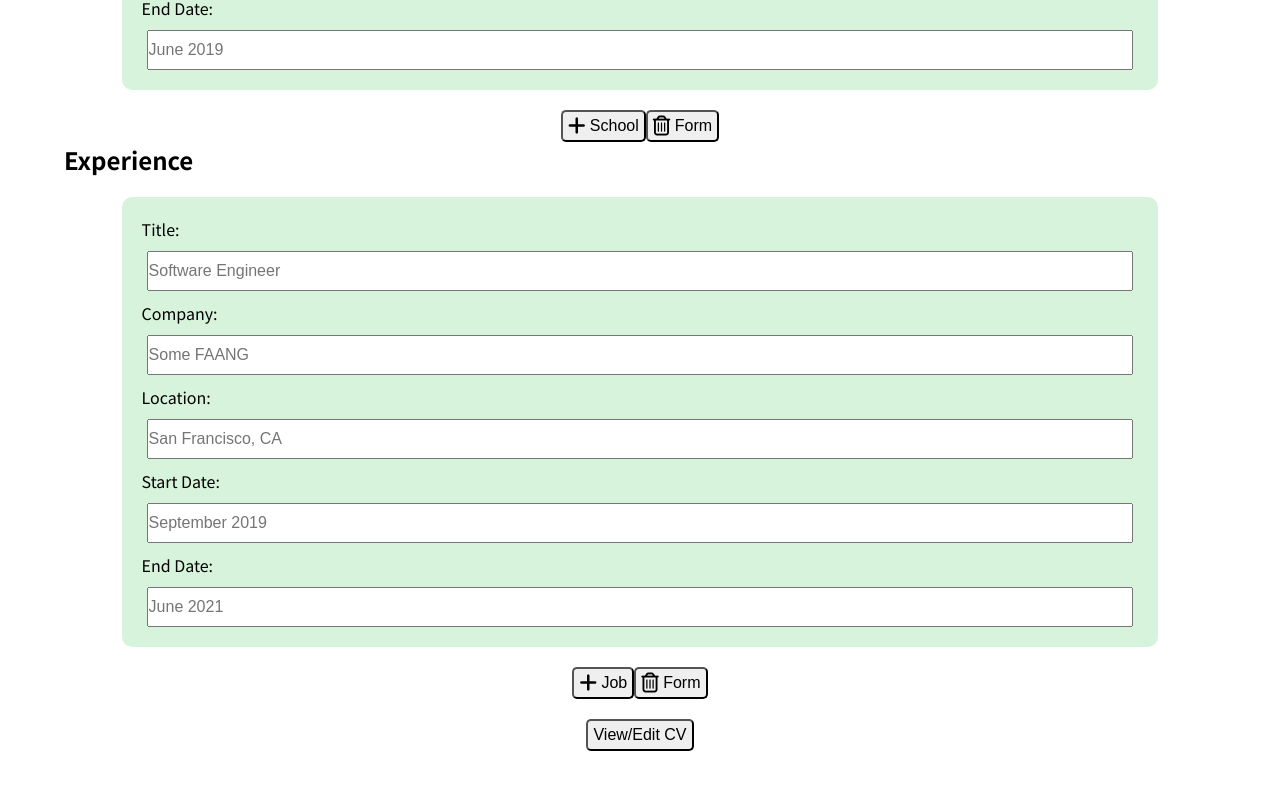
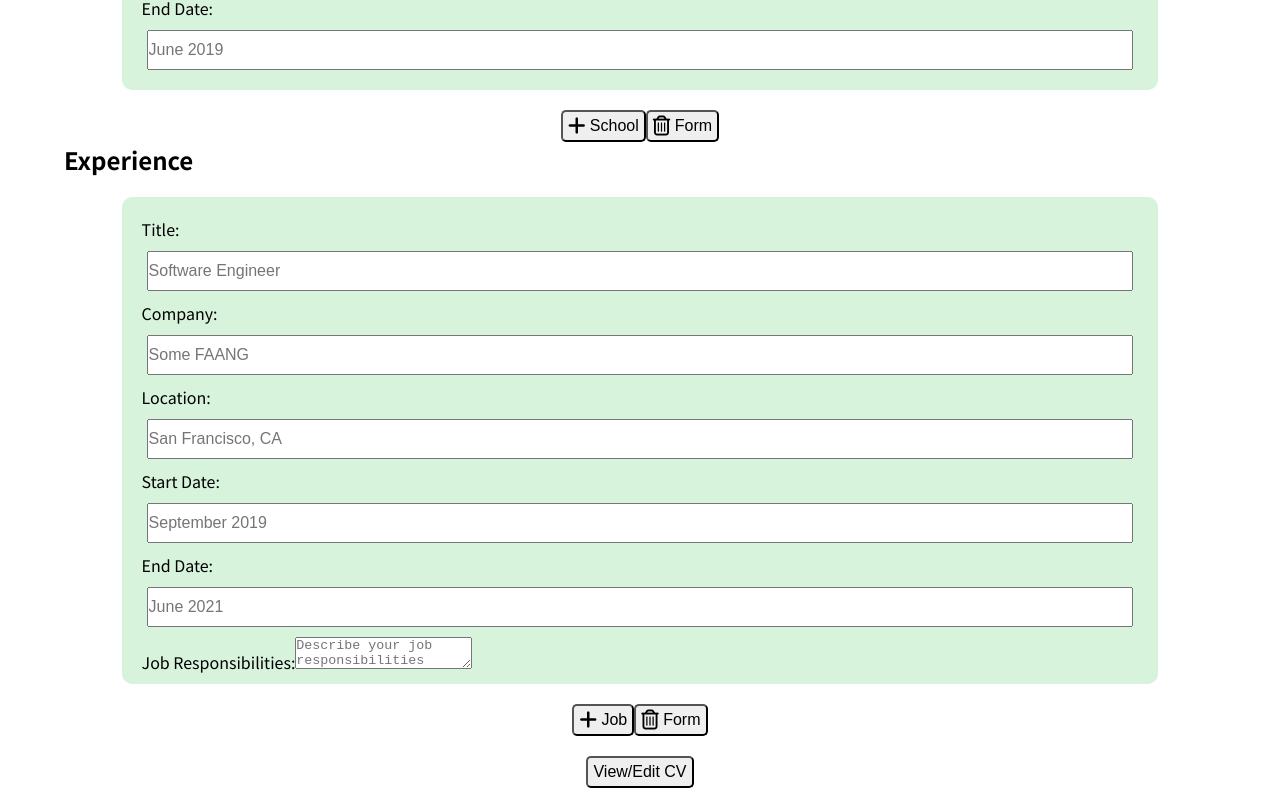
Before and after one commit to raych2/cv-project, a React (Create React App) app: page / in a window 1280 px wide. Shown: the part 754-1562 px from the top of the page. Before the commit the page ends 1525 px from the top, so only its background shows below. Built offline with nearby package versions, Linux system fonts and the light colour scheme.

Commit message:
Add textarea to ExperienceForm to list job responsibilities

```diff
--- a/src/components/Experience.js
+++ b/src/components/Experience.js
@@ -7,6 +7,7 @@ class Experience extends React.Component {
     const location = this.props.location;
     const jobStart = this.props.jobStart;
     const jobEnd = this.props.jobEnd;
+    const responsibilities = this.props.responsibilities;
     return (
       <div className="experience-view">
         <div className="title">{title}</div>
@@ -15,6 +16,7 @@ class Experience extends React.Component {
         <div className="dates">
           {jobStart}-{jobEnd}
         </div>
+        <div className="responsibilities">{responsibilities}</div>
       </div>
     );
   }
--- a/src/components/ExperienceForm.js
+++ b/src/components/ExperienceForm.js
@@ -10,6 +10,7 @@ class ExperienceForm extends React.Component {
       location: "",
       jobStart: "",
       jobEnd: "",
+      responsibilities: "",
     };
   }
 
@@ -21,7 +22,14 @@ class ExperienceForm extends React.Component {
   };
 
   render() {
-    const { company, title, location, jobStart, jobEnd } = this.state;
+    const {
+      company,
+      title,
+      location,
+      jobStart,
+      jobEnd,
+      responsibilities,
+    } = this.state;
     const submitted = this.props.submitted;
     const addJob = this.props.addJob;
     const cancelJob = this.props.cancelJob;
@@ -68,6 +76,13 @@ class ExperienceForm extends React.Component {
             onChange={this.handleInputChange}
             placeholder="June 2021"
           />
+          <label htmlFor="responsibilities">Job Responsibilities:</label>
+          <textarea
+            value={this.state.responsibilities}
+            id="responsibilities"
+            onChange={this.handleInputChange}
+            placeholder="Describe your job responsibilities"
+          />
         </form>
         <div className="btn-container">
           <button onClick={addJob}>
@@ -85,6 +100,7 @@ class ExperienceForm extends React.Component {
         location={location}
         jobStart={jobStart}
         jobEnd={jobEnd}
+        responsibilities={responsibilities}
       />
     );
   }
```
